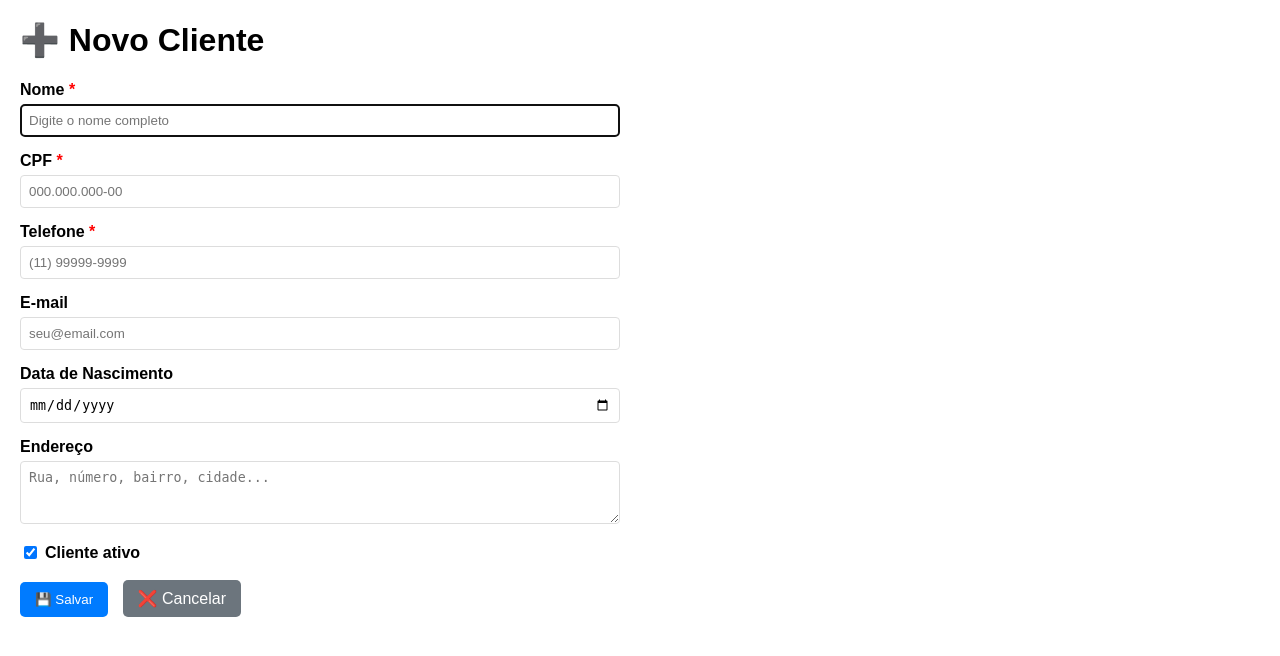
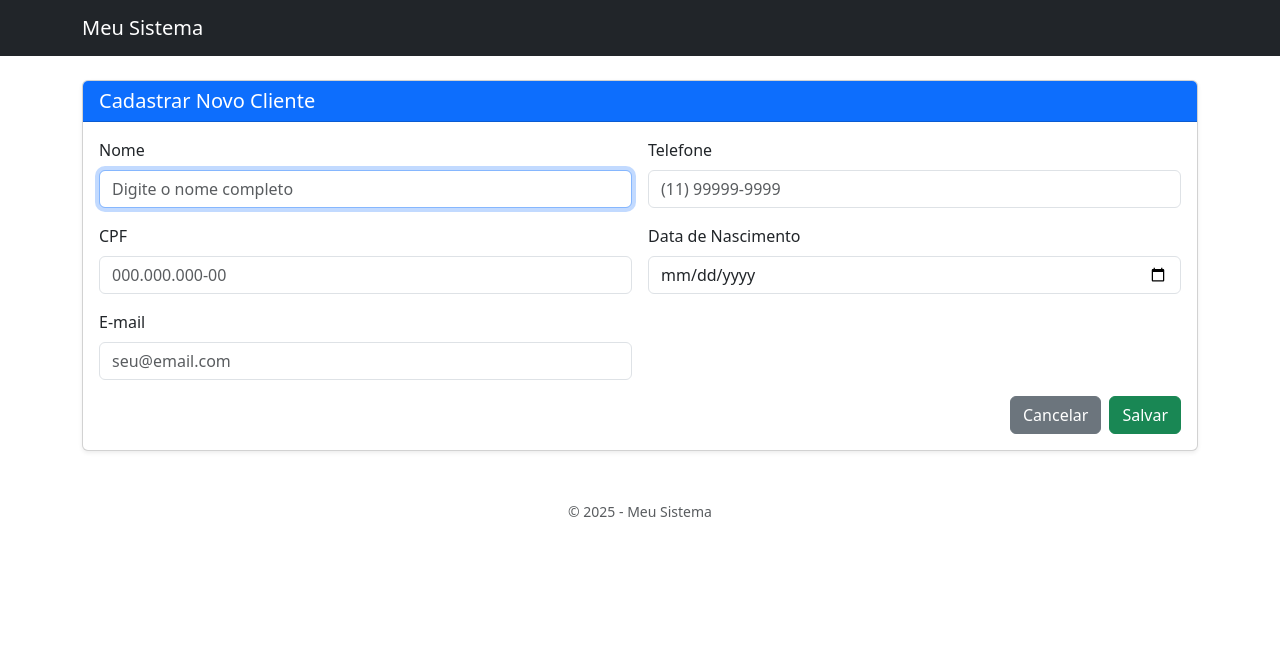
Before and after one commit to PatrickMenegassi/AgendamentoQuadras, a Django app: page /sistema/clientes/novo/ in a window 1280 px wide. Shown: the top 656 px of the page. Run offline with Django 5.2, Linux system fonts and the light colour scheme.

Commit message:
Clientes e agendamentos

```diff
--- a/agendamento/forms/clienteForm.py
+++ b/agendamento/forms/clienteForm.py
@@ -2,7 +2,10 @@ from django import forms
 from ..models import Clientes
 
 class ClientesForm(forms.ModelForm):
-    # DEFININDO TODOS OS CAMPOS EXPLICITAMENTE
+    class Meta:
+        model = Clientes
+        fields = ['nome', 'telefone', 'cpf', 'data_nascimento', 'email']
+
     nome = forms.CharField(
         label='Nome Completo *',
         max_length=100,
@@ -92,9 +95,6 @@ class ClientesForm(forms.ModelForm):
         })
     )
 
-    class Meta:
-        model = Clientes
-        fields = ['nome', 'cpf', 'telefone', 'email', 'data_nascimento', 'endereco', 'ativo']
 
     def clean_cpf(self):
         cpf = self.cleaned_data['cpf']
--- a/agendamento/models/cliente.py
+++ b/agendamento/models/cliente.py
@@ -1,6 +1,11 @@
 from django.db import models
+from datetime import datetime
 
 class Clientes(models.Model):
+    class Meta:
+        verbose_name = 'Cliente'
+        verbose_name_plural = 'Clientes'
+
     nome = models.CharField(
         max_length=100
     )
@@ -35,6 +40,10 @@ class Clientes(models.Model):
     def __str__(self):
         return self.nome
 
-    class Meta:
-        verbose_name = 'Cliente'
-        verbose_name_plural = 'Clientes'
+    def telefone_formatado(self):
+        t = self.telefone
+        if len(t) == 11:
+            return f"({t[:2]}) {t[2:7]}-{t[7:]}"
+
+    def data_nascimento_formatada(self):
+        return self.data_nascimento.strftime('%d/%m/%Y')
--- a/agendamento/models/quadra.py
+++ b/agendamento/models/quadra.py
@@ -11,7 +11,7 @@ class Quadra(models.Model):
     )
 
     def __str__(self):
-        return f"{self.nome} ({self.get_tipo_display()})"
+        return f"{self.nome_quadra}"
 
     class Meta:
         verbose_name = 'Quadra'
--- /dev/null
+++ b/agendamento/templates/base.html
@@ -0,0 +1,33 @@
+<!DOCTYPE html>
+<html lang="pt-br">
+<head>
+  <meta charset="UTF-8">
+  <meta name="viewport" content="width=device-width, initial-scale=1.0">
+  <title>{% block title %}Meu Sistema{% endblock %}</title>
+
+  <!-- Bootstrap -->
+  <link href="https://cdn.jsdelivr.net/npm/bootstrap@5.3.3/dist/css/bootstrap.min.css" rel="stylesheet">
+
+  {% block extra_head %}{% endblock %}
+</head>
+<body>
+  <nav class="navbar navbar-expand-lg navbar-dark bg-dark mb-4">
+    <div class="container">
+      <a class="navbar-brand" href="#">Meu Sistema</a>
+    </div>
+  </nav>
+
+  <main class="container">
+    {% block content %}
+    <!-- Conteúdo da página entra aqui -->
+    {% endblock %}
+  </main>
+
+  <footer class="text-center mt-5 mb-3 text-muted">
+    <small>&copy; 2025 - Meu Sistema</small>
+  </footer>
+
+  <script src="https://cdn.jsdelivr.net/npm/bootstrap@5.3.3/dist/js/bootstrap.bundle.min.js"></script>
+  {% block extra_js %}{% endblock %}
+</body>
+</html>
--- a/agendamento/templates/clientes/form_cliente.html
+++ b/agendamento/templates/clientes/form_cliente.html
@@ -1,91 +1,46 @@
-<!DOCTYPE html>
-<html>
-<head>
-    <title>{% if cliente %}Editar{% else %}Novo{% endif %} Cliente</title>
-    <style>
-        body { font-family: Arial; margin: 20px; max-width: 600px; }
-        .form-group { margin: 15px 0; }
-        label { display: block; margin-bottom: 5px; font-weight: bold; }
-        .form-control {
-            padding: 8px; width: 100%; border: 1px solid #ddd;
-            border-radius: 4px; box-sizing: border-box;
-        }
-        .form-check-input { margin-right: 8px; }
-        .error { color: red; font-size: 14px; margin-top: 5px; }
-        .btn { padding: 10px 15px; background: #007bff; color: white;
-               text-decoration: none; border-radius: 5px; border: none;
-               cursor: pointer; margin-right: 10px; }
-        .btn-secondary { background: #6c757d; }
-        .required { color: red; }
-    </style>
-</head>
-<body>
-    <h1>{% if cliente %}✏️ Editar{% else %}➕ Novo{% endif %} Cliente</h1>
+{% extends 'base.html' %}
+{% block title %}Cadastrar Cliente{% endblock %}
 
-    <form method="POST">
+{% block content %}
+<div class="card shadow-sm">
+  <div class="card-header bg-primary text-white">
+    <h5 class="mb-0">{% if cliente %}Editar Cliente{% else %}Cadastrar Novo Cliente{% endif %}</h5>
+  </div>
+
+  <div class="card-body">
+    <form method="post" class="row g-3">
       {% csrf_token %}
 
-        <!-- Campos obrigatórios -->
-        <div class="form-group">
-            <label for="{{ form.nome.id_for_label }}">Nome <span class="required">*</span></label>
+      <div class="col-md-6">
+        <label for="{{ form.nome.id_for_label }}" class="form-label">Nome</label>
         {{ form.nome }}
-            {% if form.nome.errors %}
-                <div class="error">{{ form.nome.errors }}</div>
-            {% endif %}
       </div>
 
-        <div class="form-group">
-            <label for="{{ form.cpf.id_for_label }}">CPF <span class="required">*</span></label>
-            {{ form.cpf }}
-            {% if form.cpf.errors %}
-                <div class="error">{{ form.cpf.errors }}</div>
-            {% endif %}
+      <div class="col-md-6">
+        <label for="{{ form.telefone.id_for_label }}" class="form-label">Telefone</label>
+        {{ form.telefone }}
       </div>
 
-        <div class="form-group">
-            <label for="{{ form.telefone.id_for_label }}">Telefone <span class="required">*</span></label>
-            {{ form.telefone }}
-            {% if form.telefone.errors %}
-                <div class="error">{{ form.telefone.errors }}</div>
-            {% endif %}
+      <div class="col-md-6">
+        <label for="{{ form.cpf.id_for_label }}" class="form-label">CPF</label>
+        {{ form.cpf }}
       </div>
 
-        <!-- Campos opcionais -->
-        <div class="form-group">
-            <label for="{{ form.email.id_for_label }}">E-mail</label>
-            {{ form.email }}
-            {% if form.email.errors %}
-                <div class="error">{{ form.email.errors }}</div>
-            {% endif %}
+      <div class="col-md-6">
+        <label for="{{ form.data_nascimento.id_for_label }}" class="form-label">Data de Nascimento</label>
+        {{ form.data_nascimento }}
       </div>
 
-        <div class="form-group">
-            <label for="{{ form.data_nascimento.id_for_label }}">Data de Nascimento</label>
-            {{ form.data_nascimento }}
-            {% if form.data_nascimento.errors %}
-                <div class="error">{{ form.data_nascimento.errors }}</div>
-            {% endif %}
+      <div class="col-md-6">
+        <label for="{{ form.email.id_for_label }}" class="form-label">E-mail</label>
+        {{ form.email }}
       </div>
 
-        <div class="form-group">
-            <label for="{{ form.endereco.id_for_label }}">Endereço</label>
-            {{ form.endereco }}
-            {% if form.endereco.errors %}
-                <div class="error">{{ form.endereco.errors }}</div>
-            {% endif %}
+      <div class="col-12 d-flex justify-content-end mt-3">
+        <a href="{% url 'lista_clientes' %}" class="btn btn-secondary me-2">Cancelar</a>
+        <button type="submit" class="btn btn-success">Salvar</button>
       </div>
-
-        <div class="form-group">
-            <label style="display: inline-flex; align-items: center;">
-                {{ form.ativo }} Cliente ativo
-            </label>
-            {% if form.ativo.errors %}
-                <div class="error">{{ form.ativo.errors }}</div>
-            {% endif %}
+    </form>
   </div>
-
-        <button type="submit" class="btn">💾 Salvar</button>
-        <a href="{% url 'lista_clientes' %}" class="btn btn-secondary">❌ Cancelar</a>
-    </form>
-</body>
-</html>
+</div>
+{% endblock %}
--- a/agendamento/urls/__init__.py
+++ b/agendamento/urls/__init__.py
@@ -1,4 +1,5 @@
 from .clientes_url import urlpatterns as cliente_urls
+from .agendamentos_url import urlpatterns as agendamento_urls
 
 
-urlpatterns = cliente_urls
+urlpatterns = cliente_urls + agendamento_urls
--- a/agendamento/views/cliente_view.py
+++ b/agendamento/views/cliente_view.py
@@ -5,8 +5,26 @@ from ..models import Clientes
 from ..forms import ClientesForm
 
 def lista_clientes(request):
+    # Iniciar com todos os clientes
     clientes = Clientes.objects.all()
-    return render(request, 'clientes/lista_clientes.html', {'clientes': clientes})
+
+    # Aplicar filtros se existirem na URL
+    nome = request.GET.get('nome')
+    telefone = request.GET.get('telefone')
+    data_nascimento = request.GET.get('data_nascimento')
+
+    if nome:
+        clientes = clientes.filter(nome__icontains=nome)
+    if telefone:
+        clientes = clientes.filter(telefone__icontains=telefone)
+    if data_nascimento:
+        clientes = clientes.filter(data_nascimento=data_nascimento)
+
+    context = {
+        'clientes': clientes,
+    }
+
+    return render(request, 'clientes/lista_clientes.html', context)
 
 def novo_cliente(request):
     if request.method == 'POST':
--- a/agendamento_quadras/settings.py
+++ b/agendamento_quadras/settings.py
@@ -105,7 +105,7 @@ AUTH_PASSWORD_VALIDATORS = [
 # Internationalization
 # https://docs.djangoproject.com/en/5.2/topics/i18n/
 
-LANGUAGE_CODE = 'en-us'
+LANGUAGE_CODE = 'pt-br'
 
 TIME_ZONE = 'UTC'
 
@@ -117,7 +117,7 @@ USE_TZ = True
 # Static files (CSS, JavaScript, Images)
 # https://docs.djangoproject.com/en/5.2/howto/static-files/
 
-STATIC_URL = 'static/'
+STATIC_URL = '/static/'
 
 # Default primary key field type
 # https://docs.djangoproject.com/en/5.2/ref/settings/#default-auto-field
--- a/agendamento_quadras/urls.py
+++ b/agendamento_quadras/urls.py
@@ -23,6 +23,6 @@ def home(request):
 
 urlpatterns = [
     path('admin/', admin.site.urls),
-    path('', home, name='home'),
+    path('home/', home, name='home'),
     path('sistema/', include('agendamento.urls')),
 ]
```
Also changed, not shown: agendamento/static/js/cpf_validation.js (added, +21 -0 lines), agendamento/static/js/telefone_validation.js (added, +17 -0 lines), agendamento/templates/agendamentos/lista_agendamentos.html (+154 -0 lines), agendamento/templates/clientes/lista_clientes.html (+37 -26 lines), agendamento/urls/agendamentos_url.py (added, +9 -0 lines), agendamento/views/agendamento_view.py (added, +18 -0 lines), templates/home.html (+0 -10 lines). Lines whose indentation alone changed are shown as unchanged.
